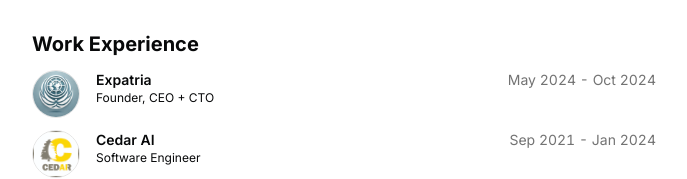
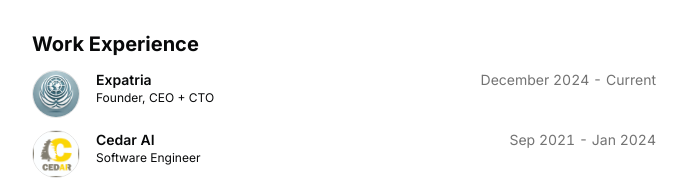
Before and after one commit to mikhael28/portfolio, a Next.js app: page / in a window 1280 px wide. Shown: the part 438-617 px from the top of the page, without its empty margins (296-983 px from the left). Built offline with nearby package versions, Linux system fonts and the light colour scheme.

Commit message:
updated resume time for Expatria

```diff
--- a/src/data/resume.tsx
+++ b/src/data/resume.tsx
@@ -62,8 +62,8 @@ export const DATA = {
       location: "Remote Sabbatical",
       title: "Founder, CEO + CTO",
       logoUrl: "/exp-logo.webp",
-      start: "May 2024",
-      end: "Oct 2024",
+      start: "December 2024",
+      end: "Current",
       description:
         "What started as a project to make a simple & re-usable template for React projects turned into a paid research tool for digital nomads and expatriates to understand where in the world they could settle down in. Inspired by my mother expressing an interest in retiring abroad, it came to encompass every sanction-free destination in the world with immigration programs for seventy different countries that offer investment visas or naturalization through entrepreneurship or real-estate investment.",
     },
```
